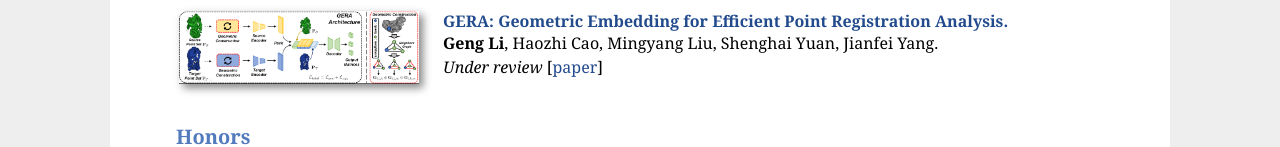
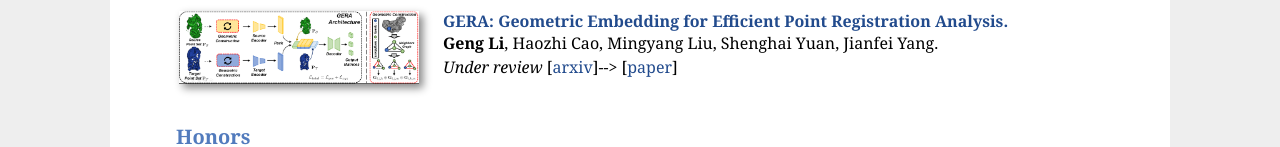
Before and after one commit to genglibot/Sam, a plain HTML site: page index.html in a window 1280 px wide. Shown: the part 751-898 px from the top of the page. Drawn offline with Linux system fonts and the light colour scheme.

Commit message:
Update index.html

```diff
--- a/index.html
+++ b/index.html
@@ -114,7 +114,7 @@
 							<p style="margin-top:3px">
 								<em>Under review</em> <font
 									. <br>
-								<!--[<a href="https://sierkinhane.github.io/visor-gpt/">project</a>]-->
+								[<a href="https://arxiv.org/abs/2410.00589">arxiv</a>]-->
 								[<a href="./sources/publications/GERA.pdf">paper</a>]
 								<!--[<a href="https://github.com/ChuhaoZhou99/SAADG_VVIReID">code</a>]
 								<!--[<a href="https://dl.acm.org/doi/10.1145/3581783.3612479">video</a>]
```
